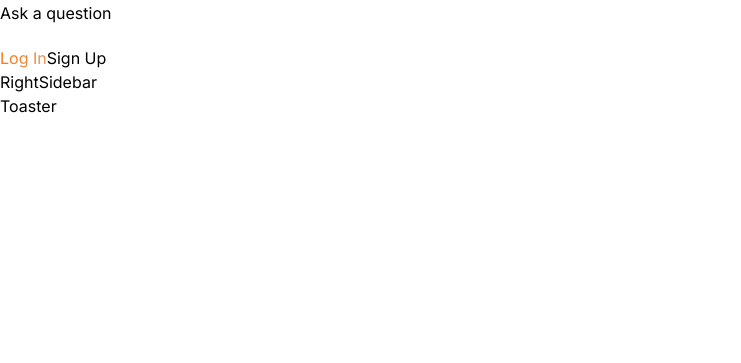
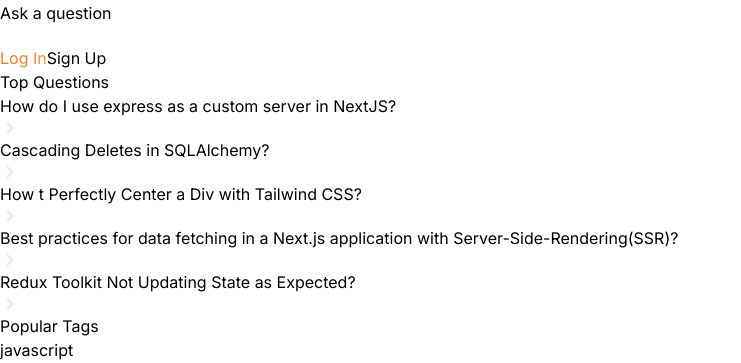
Before and after one commit to jhshakil/jsm-practice, a Next.js app: page / in a window 1280 px wide. Shown: the part 437-800 px from the top of the page, without its empty margins (0-741 px from the left). Built offline with nearby package versions, Linux system fonts and the light colour scheme; no server answers.

Commit message:
complete right side bar

```diff
--- /dev/null
+++ b/components/shared/RenderTag.tsx
@@ -0,0 +1,24 @@
+import Link from "next/link";
+import { Badge } from "@/components/ui/badge";
+
+interface Props {
+  _id: number;
+  name: string;
+  totalQuestions?: number;
+  showCount?: boolean;
+}
+
+const RenderTag = ({ _id, name, totalQuestions, showCount }: Props) => {
+  return (
+    <Link href={`/tags/${_id}`} className="flex justify-between gap-2">
+      <Badge className="subtle-medium background-light800_dark300 text-light400_light500 rounded-md border-none px-4 py-2 uppercase">
+        {name}
+      </Badge>
+      {showCount && (
+        <p className="small-medium text-dark500_light700">{totalQuestions}</p>
+      )}
+    </Link>
+  );
+};
+
+export default RenderTag;
--- a/components/shared/RightSidebar.tsx
+++ b/components/shared/RightSidebar.tsx
@@ -1,7 +1,98 @@
+import Link from "next/link";
+import Image from "next/image";
+import RenderTag from "./RenderTag";
+
 function RightSidebar() {
+  const hotQuestions = [
+    {
+      _id: 1,
+      title: "How do I use express as a custom server in NextJS?",
+    },
+    {
+      _id: 2,
+      title: "Cascading Deletes in SQLAlchemy?",
+    },
+    {
+      _id: 3,
+      title: "How t Perfectly Center a Div with Tailwind CSS?",
+    },
+    {
+      _id: 4,
+      title:
+        "Best practices for data fetching in a Next.js application with Server-Side-Rendering(SSR)?",
+    },
+    {
+      _id: 5,
+      title: "Redux Toolkit Not Updating State as Expected?",
+    },
+  ];
+
+  const popularTags = [
+    {
+      _id: 1,
+      name: "javascript",
+      totalQuestions: 5,
+    },
+    {
+      _id: 2,
+      name: "react",
+      totalQuestions: 5,
+    },
+    {
+      _id: 3,
+      name: "next",
+      totalQuestions: 5,
+    },
+    {
+      _id: 4,
+      name: "vue",
+      totalQuestions: 2,
+    },
+    {
+      _id: 5,
+      name: "redux",
+      totalQuestions: 10,
+    },
+  ];
   return (
-    <section className="background-light900_dark200 light-border sticky right-0 top-0 flex h-screen flex-col overflow-y-auto p-6 pt-36 shadow-light-300 dark:shadow-none max-xl:hidden w-[350px]">
-      RightSidebar
+    <section className="background-light900_dark200 light-border sticky right-0 top-0 flex h-screen w-[350px] flex-col overflow-y-auto p-6 pt-36 shadow-light-300 dark:shadow-none max-xl:hidden">
+      <div>
+        <h3 className="h3-bold text-dark200_light900">Top Questions</h3>
+        <div className="mt-7 flex w-full flex-col gap-[30px]">
+          {hotQuestions.map((question) => (
+            <Link
+              href={`/questions/${question._id}`}
+              key={question._id}
+              className="flex cursor-pointer items-center justify-between gap-7"
+            >
+              <p className="body-medium text-dark500_light700">
+                {question.title}
+              </p>
+              <Image
+                src="/assets/icons/chevron-right.svg"
+                alt="chevron right"
+                width={20}
+                height={20}
+                className="invert-colors"
+              />
+            </Link>
+          ))}
+        </div>
+      </div>
+      <div className="mt-16">
+        <h3 className="h3-bold text-dark200_light900">Popular Tags</h3>
+        <div className="mt-7 flex flex-col gap-4">
+          {popularTags.map((tag) => (
+            <RenderTag
+              key={tag._id}
+              _id={tag._id}
+              name={tag.name}
+              totalQuestions={tag.totalQuestions}
+              showCount
+            />
+          ))}
+        </div>
+      </div>
     </section>
   );
 }
--- /dev/null
+++ b/components/ui/badge.tsx
@@ -0,0 +1,36 @@
+import * as React from "react"
+import { cva, type VariantProps } from "class-variance-authority"
+
+import { cn } from "@/lib/utils"
+
+const badgeVariants = cva(
+  "inline-flex items-center rounded-full border px-2.5 py-0.5 text-xs font-semibold transition-colors focus:outline-none focus:ring-2 focus:ring-ring focus:ring-offset-2",
+  {
+    variants: {
+      variant: {
+        default:
+          "border-transparent bg-primary text-primary-foreground hover:bg-primary/80",
+        secondary:
+          "border-transparent bg-secondary text-secondary-foreground hover:bg-secondary/80",
+        destructive:
+          "border-transparent bg-destructive text-destructive-foreground hover:bg-destructive/80",
+        outline: "text-foreground",
+      },
+    },
+    defaultVariants: {
+      variant: "default",
+    },
+  }
+)
+
+export interface BadgeProps
+  extends React.HTMLAttributes<HTMLDivElement>,
+    VariantProps<typeof badgeVariants> {}
+
+function Badge({ className, variant, ...props }: BadgeProps) {
+  return (
+    <div className={cn(badgeVariants({ variant }), className)} {...props} />
+  )
+}
+
+export { Badge, badgeVariants }
```
